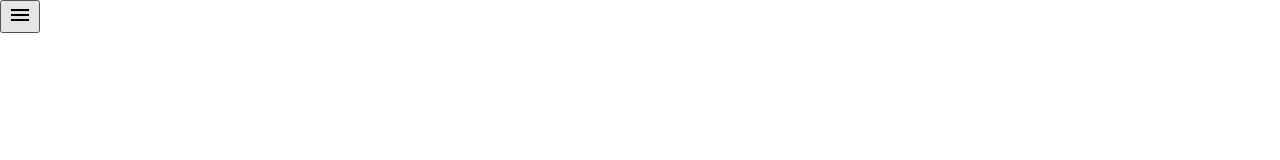
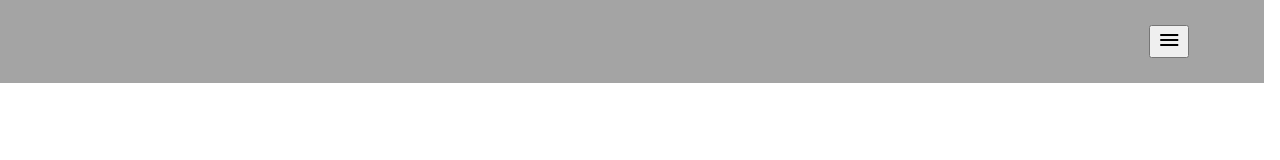
Before and after one commit to iamethanglenny/dynamic-ui-odin-project, a plain HTML site: page src/template.html in a window 1280 px wide. Drawn offline with Linux system fonts and the light colour scheme.

Commit message:
styles: Add styling to nav bar and dropdown menu

```diff
--- a/src/styles.css
+++ b/src/styles.css
@@ -5,8 +5,15 @@ body {
     padding: 0;
 }
 
+header {
+    width: 100vw;
+    display: flex;
+    justify-content: flex-end;
+    padding: 25px 75px;
+    background-color: #a4a4a4;
+}
+
 .dropDownMenu {
-    position: relative;
     display: inline-block;
 }
 
```
